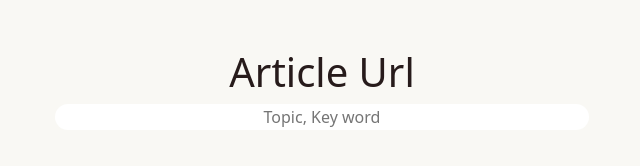
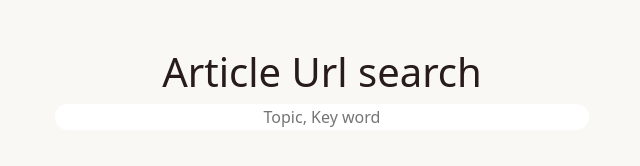
Before and after one commit to oshratesema/Algolia-API, a plain HTML site: page index.html in a window 1280 px wide. Shown: the whole page, without its empty margins (318-958 px from the left). Drawn offline with nearby package versions, Linux system fonts and the light colour scheme.

```diff
--- a/index.html
+++ b/index.html
@@ -14,7 +14,7 @@
     <link rel="stylesheet" href="style.css" />
   </head>
   <body class="d-flex flex-column align-items-center">
-    <h1 class="mt-5">Article Url</h1>
+    <h1 class="mt-5">Article Url search</h1>
     <input class="col-5 rounded-pill border-0 text-center mt-4bg-white" type="text" placeholder="Topic, Key word" />
     <ul class="list-group-item list-group-item-action"></ul>
   </body>
```
